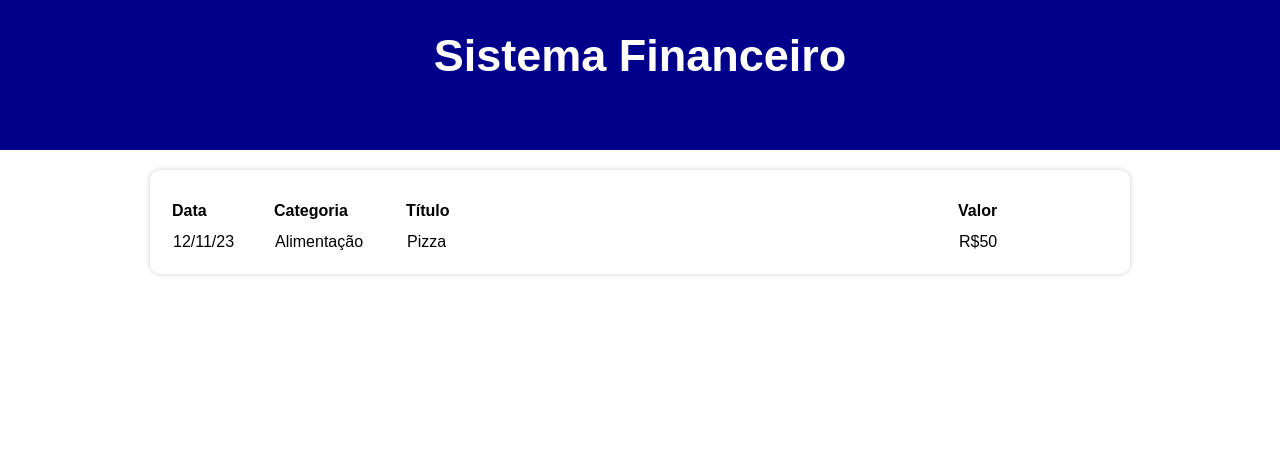
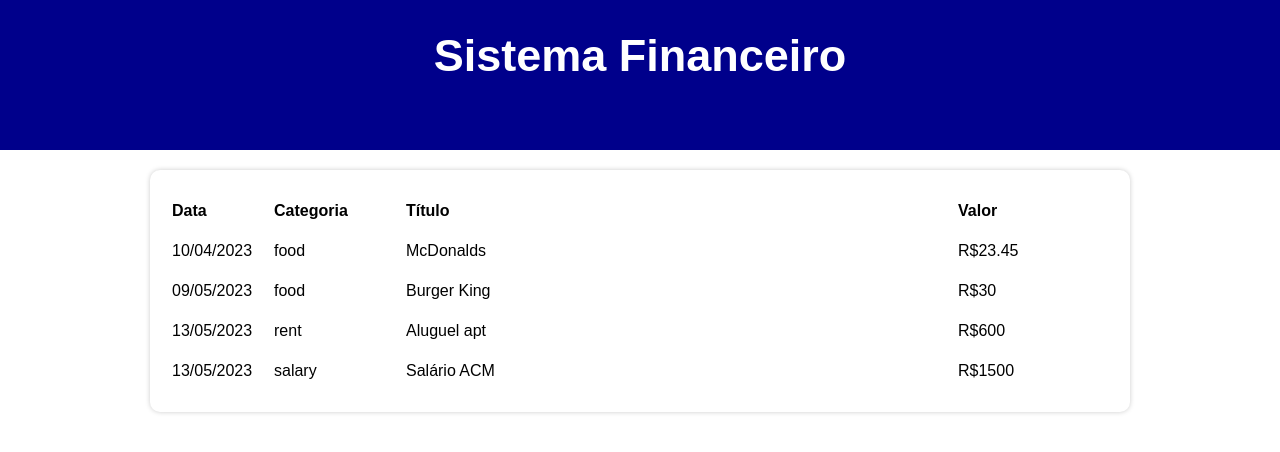
Before and after one commit to Luan-Costa-2l/expense-tracker, a React (Vite) app: page / in a window 1280 px wide. Shown: the top 452 px of the page. Built offline with nearby package versions, Linux system fonts and the light colour scheme.

Commit message:
feat(components): create a TableItem component

```diff
--- a/src/components/TableArea/index.tsx
+++ b/src/components/TableArea/index.tsx
@@ -18,12 +18,9 @@ export const TableArea = ({ list }: Props) => {
                 </tr>
             </thead>
             <tbody>
-                <tr>
-                    <td>12/11/23</td>
-                    <td>Alimentação</td>
-                    <td>Pizza</td>
-                    <td>R$50</td>
-                </tr>
+                {list.map((item, index) => (
+                    <TableItem key={index} item={item} />
+                ))}
             </tbody>
         </table>
     );
--- /dev/null
+++ b/src/components/TableItem/index.tsx
@@ -0,0 +1,18 @@
+import './styles.scss';
+import { formatDate } from '../../helpers/dateFilter';
+import { Item } from '../../types/Item';
+
+type Props = {
+    item: Item;
+}
+
+export const TableItem = ({ item }: Props) => {
+    return (
+        <tr className='tableItem__body'>
+            <td>{formatDate(item.date)}</td>
+            <td>{item.category}</td>
+            <td>{item.title}</td>
+            <td>R${item.value}</td>
+        </tr>
+    )
+}
--- /dev/null
+++ b/src/components/TableItem/styles.scss
@@ -0,0 +1,5 @@
+.tableItem__body {
+    td {
+        padding: 10px 0;
+    }
+}
```
